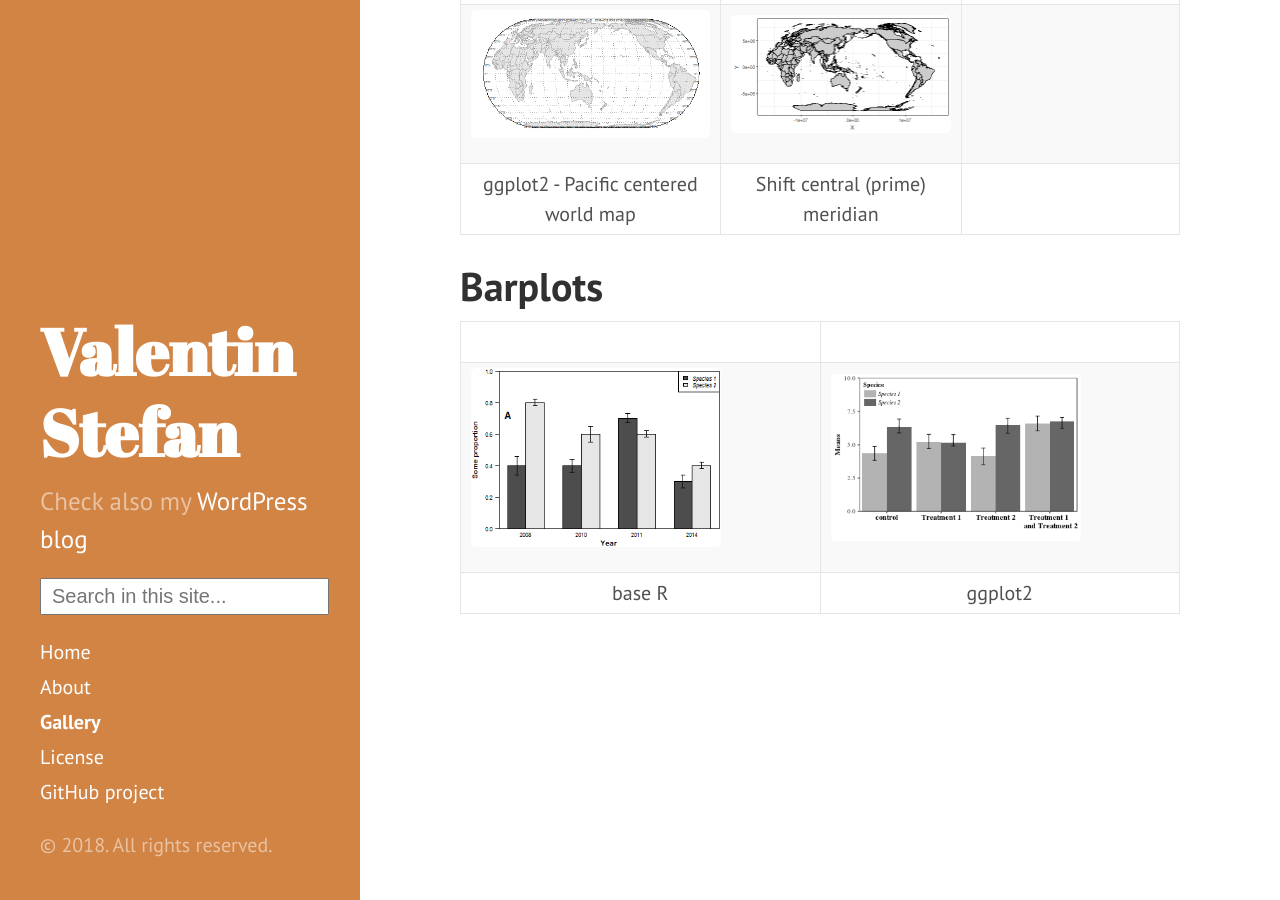
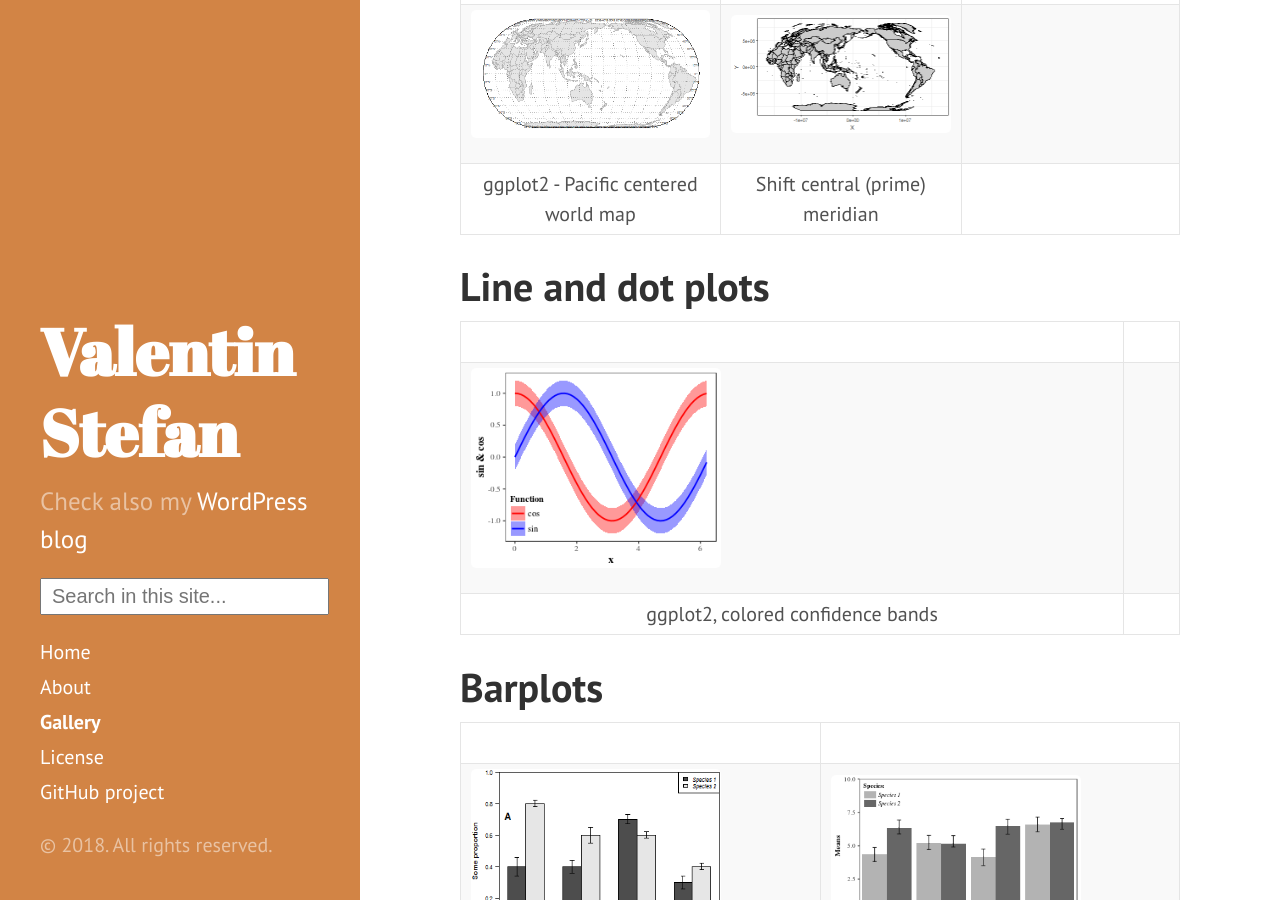
Before and after one commit to valentinitnelav/valentinitnelav.github.io, a Jekyll site: the page built from gallery.md, in a window 1280 px wide and 900 px high, scrolled down 583 px. Built offline with Jekyll 4.4.1, drawn with Linux system fonts in a browser that asks for light colours; nearby versions of some CDN libraries; comment, search, counter and statistics services are not loaded.

Commit message:
add colored_confidence_bands

```diff
--- a/gallery.md
+++ b/gallery.md
@@ -45,6 +45,23 @@ ggplot2 - Pacific centered world map    | Shift central (prime) meridian
 [cm5]: https://github.com/valentinitnelav/valentinitnelav.github.io/blob/master/gallery/Shift%20central%20(prime)%20meridian.R
 
 [//]: # =======================================================================
+# Line and dot plots
+[//]: # =======================================================================
+
+|                                       |                                         |
+:-------------------------------------: | :-------------------------------------: | :-------------------------------------:
+[![][l1]{:width="250px"}][cl1]          |                                         |
+ggplot2, colored confidence bands       |                                         |
+
+[//]: # -----------------------------------------------------------------------
+[//]: # Links to line&dot plots (l) and code (cl)
+[//]: # -----------------------------------------------------------------------
+
+[l1]: https://raw.githubusercontent.com/valentinitnelav/valentinitnelav.github.io/master/gallery/colored_confidence_bands.png
+[cl1]: https://github.com/valentinitnelav/valentinitnelav.github.io/blob/master/gallery/colored_confidence_bands.R
+
+
+[//]: # =======================================================================
 # Barplots
 [//]: # =======================================================================
 
```
